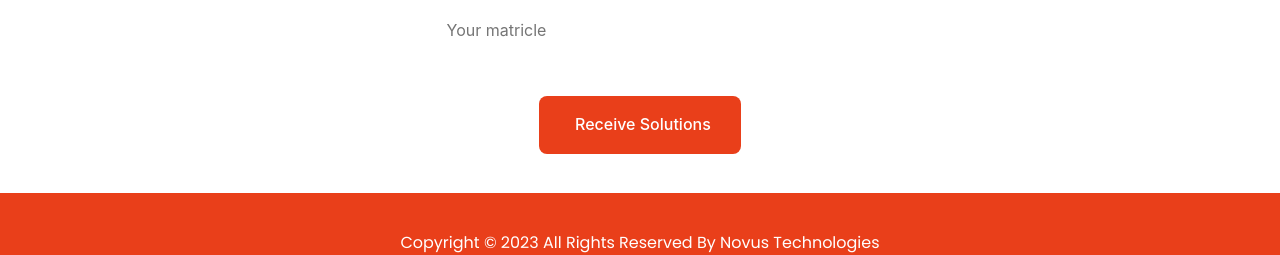
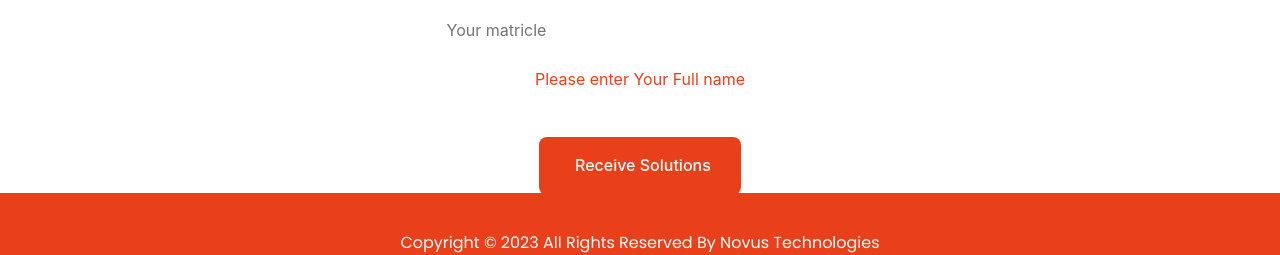
Before and after one commit to polymaster16/ucare, a Vue app: page /solux-pay in a window 1280 px wide. Both pictures are taken after a click on the button "Receive Solutions". Shown: the part 709-964 px from the top of the page. Built offline with nearby package versions, Linux system fonts and the light colour scheme.

Commit message:
modified:   src/views/solux-pay.vue

```diff
--- a/src/views/solux-pay.vue
+++ b/src/views/solux-pay.vue
@@ -13,23 +13,31 @@
       </span>
       <input
         type="text"
+        v-model="name"
         name="Name"
         placeholder="Your Name"
         class="solux-pay-textinput input"
       />
       <input
+      v-model="email"
         type="text"
         name="Name"
         placeholder="Your Email"
         class="solux-pay-textinput1 input"
       />
       <input
+      v-model="matricle"
         type="text"
         name="Name"
         placeholder="Your matricle"
         class="solux-pay-textinput2 input"
       />
-      <button class="solux-pay-find button">
+
+      <div class="errorClass" v-if="error.visible">
+        {{ error.message }}
+      </div>
+      <button @click="submit()"
+       class="solux-pay-find button">
         <span>
           <span class="solux-pay-text3">Receive Solutions</span>
           <br />
@@ -44,22 +52,60 @@
   </div>
 </template>
 
-<script>
-export default {
-  name: 'SoluxPay',
-  metaInfo: {
-    title: 'SoluxPay - Dependable Secret Vulture',
-    meta: [
-      {
-        property: 'og:title',
-        content: 'SoluxPay - Dependable Secret Vulture',
-      },
-    ],
-  },
-}
+<script setup>
+    import {ref, reactive} from 'vue'
+
+    const name= ref('')
+    const email= ref('')
+    const matricle= ref('')
+
+    const error = reactive({message:'', visible:false})
+
+    const submit = () => {
+      console.log("clicked")
+      if(name.value === ''){
+        error.visible =true
+        error.message = 'Please enter Your Full name'
+      }
+      else   if(email.value === ''){
+        error.visible =true
+        error.message = 'Please provide us with your email'
+      }
+      else   if(matricle.value === ''){
+        error.visible =true
+        error.message = 'Please provide us with your ICTU matricle'
+      }
+      else   if(!email.value.includes('.ictuniversity.edu.cm')){
+        error.visible =true
+        error.message = 'Please enter your ICTU email with extension .ictuniversity.edu.cm'
+      }
+      else   if(!matricle.value.includes('ICTU')){
+        error.visible =true
+        error.message = 'Please your matric should be in the format ICTUXXXXXXXX'
+      }
+      else   if(matricle.value.length != 12){
+        error.visible =true
+        error.message = 'Please enter a valid matric number'
+      }
+      else{
+        error.visible =false
+       // windows.location.href = 'https://wa.me/675903349'
+       window.open(`https://wa.me/675903349?text=Hello, my name is ${name.value}
+       and I'm interested in buying the JAVA Programming 2. my email is ${email.value}
+       and my matricle is ${matricle.value}'`)
+      }
+
+
+
+    }
+
 </script>
 
 <style scoped>
+.errorClass{
+  margin-top: 3%;
+  color:#E93F1A
+}
 .solux-pay-container {
   width: 100%;
   display: flex;
```
